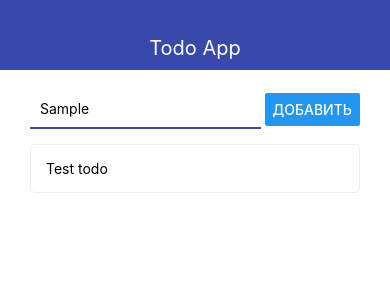
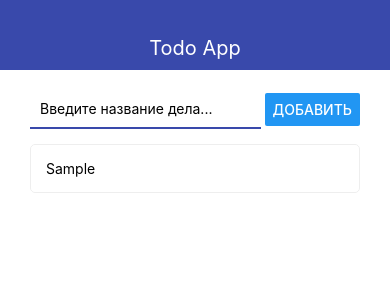
Before and after one commit to Karter13/react-native-demo, a React Native app: screen / in a window 390 px wide. Both pictures are taken after typing "Sample" into the empty fields and a click on the button "ДОБАВИТЬ". Shown: the top 300 px of the page. Built offline with nearby package versions, Linux system fonts and the light colour scheme.

Commit message:
added deletion todo

```diff
--- a/App.js
+++ b/App.js
@@ -1,5 +1,5 @@
 import React, {useState} from 'react';
-import {StyleSheet, Text, View} from 'react-native';
+import {FlatList, StyleSheet, View} from 'react-native';
 import {Navbar} from "./src/Navbar";
 import {AddTodo} from "./src/AddTodo";
 import {Todo} from "./src/Todo";
@@ -8,25 +8,39 @@ export default function App() {
     const [todos, setTodos] = useState([]);
 
     const addTodo = (title) => {
-      setTodos(prev => [
-          ...prev,
-        {
-          id: Date.now().toString(),
-          title
-        }
-      ])
+        setTodos(prev => [
+            {
+                id: Date.now().toString(),
+                title
+            },
+            ...prev,
+        ])
     };
+
+    const removeTodo = id => {
+        setTodos(prev => prev.filter(todo => todo.id !== id))
+    };
+
 
     return (
         <View>
             <Navbar title={'Todo App'}/>
             <View style={styles.container}>
                 <AddTodo onSubmit={addTodo}/>
-                <View>
-                    {
-                        todos.map(todo =>  (<Todo todo={todo} key={todo.id} />))
-                    }
-                </View>
+
+                <FlatList
+                    keyExtractor={item => item.id}
+                    data={todos}
+                    renderItem={({item}) => (<Todo todo={item} onRemove={removeTodo}/>)}
+                />
+
+                {/*<ScrollView>*/}
+                {/*    <View>*/}
+                {/*        {*/}
+                {/*            todos.map(todo => (<Todo todo={todo} key={todo.id}/>))*/}
+                {/*        }*/}
+                {/*    </View>*/}
+                {/*</ScrollView>*/}
             </View>
         </View>
     );
--- a/src/AddTodo.js
+++ b/src/AddTodo.js
@@ -1,15 +1,30 @@
-import React from 'react'
-import {View, Text, StyleSheet, TextInput, Button} from "react-native"
+import React, {useState} from 'react'
+import {Alert, Button, StyleSheet, TextInput, View} from "react-native"
 
 export const AddTodo = ({ onSubmit }) => {
 
+    const [value, setValue] = useState('');
+
     const pressHandler = () => {
-        onSubmit('Test todo')
+        if (value.trim()) {
+            onSubmit(value);
+            setValue('')
+        } else {
+            Alert.alert('Название дела не может быть пустым')
+        }
+
     };
 
     return (
         <View style={styles.block}>
-            <TextInput style={styles.input}/>
+            <TextInput
+                style={styles.input}
+                onChangeText={text => setValue(text)}
+                value={value}
+                placeholder='Введите название дела...'
+                autoCorrect={false}
+                autoCapitalize='none'
+            />
             <Button title='Добавить' onPress={pressHandler}/>
         </View>
     )
--- a/src/Todo.js
+++ b/src/Todo.js
@@ -1,11 +1,23 @@
 import React from 'react'
-import{Text, View, StyleSheet} from 'react-native';
+import {Text, View, StyleSheet, TouchableOpacity} from 'react-native';
 
-export  const Todo = ({todo}) => {
+export const Todo = ({todo, onRemove}) => {
+
+    const longPresHandler = () => {
+        onRemove(todo.id)
+    };
+
     return (
-    <View style={styles.todo}>
-        <Text>{todo.title}</Text>
-    </View>
+        <TouchableOpacity
+            activeOpacity={0.5}
+            onPress={() => console.log('Pressed', todo.id)}
+            onLongPress={longPresHandler }
+            // onLongPress={onRemove.bind(null, todo.id)}
+        >
+            <View style={styles.todo}>
+                <Text>{todo.title}</Text>
+            </View>
+        </TouchableOpacity>
     )
 };
 
@@ -19,4 +31,4 @@ const styles = StyleSheet.create({
         borderRadius: 5,
         marginBottom: 10
     }
-})
+});
```
